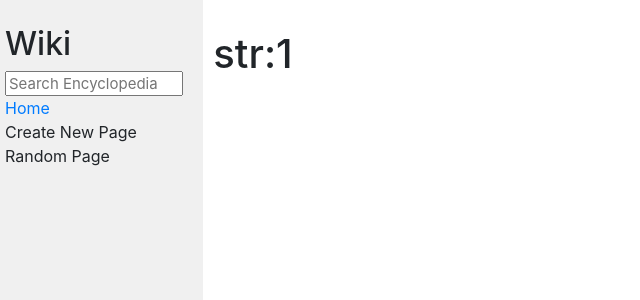
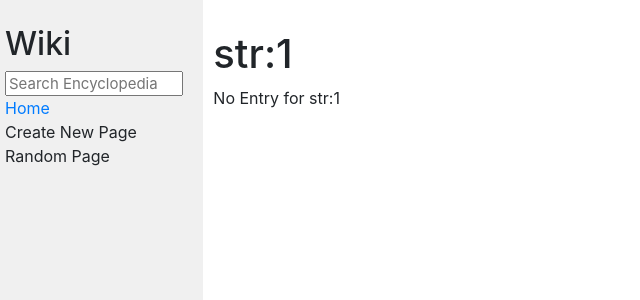
Before and after one commit to iheteroclite/wiki-fantastic, a Django app: a page that uses encyclopedia/templates/encyclopedia/entry.html in a window 1280 px wide. Shown: the top 300 px of the page, without its empty margins (0-640 px from the left). Run offline with Django 3.2, Linux system fonts and the light colour scheme; some libraries are stand-ins or nearby versions.

Commit message:
entry code tidied, displays correct entry

```diff
--- a/encyclopedia/templates/encyclopedia/entry.html
+++ b/encyclopedia/templates/encyclopedia/entry.html
@@ -6,7 +6,5 @@
 
 {% block body %}
     <h1>{{ title }}</h1>
-    <!--
     <p>{{ text }}</p>
--->
 {% endblock %}
--- a/encyclopedia/urls.py
+++ b/encyclopedia/urls.py
@@ -4,5 +4,6 @@ from . import views
 
 urlpatterns = [
     path("", views.index, name="index"),
-    path('<str:title>', views.entry, name='entry')
+    path('<str:title>', views.entry, name='entry'),
+    path('str:<title>', views.entry, name='entry')
 ]
--- a/encyclopedia/views.py
+++ b/encyclopedia/views.py
@@ -1,3 +1,4 @@
+from markdown2 import markdown
 from django.shortcuts import render
 
 from . import util
@@ -9,7 +10,16 @@ def index(request):
     })
 
 def entry(request, title):
+    match = [i for i in util.list_entries() if (i.lower() == title.lower())]
+    if match:
+        return render(request, 'encyclopedia/entry.html', {
+            'title': title,
+            'text': util.get_entry(match[0])
+        })
+    # TODO: test if more than one match?
+
+    # TODO: make a 404 page
     return render(request, 'encyclopedia/entry.html', {
-        'title': title
-
+        'title': title,
+        'text': f'No Entry for {title}'
     })
```
